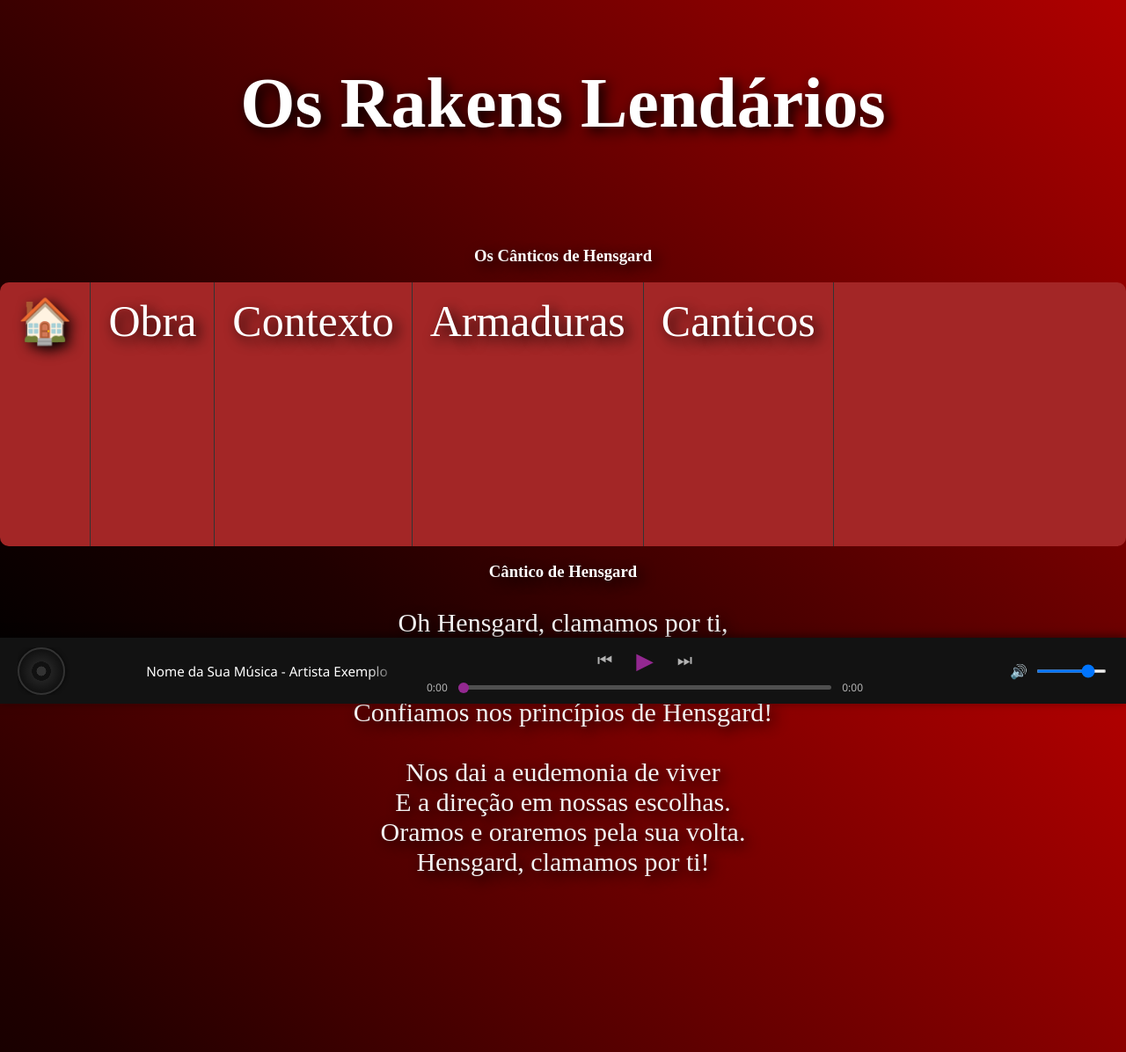
After one commit to jorew/ProjetoRakens, a Node project: template views/canticos.ejs in a window 1280 px wide. The commit adds this page. Shown: the whole page at 88% size. Run offline with Node 20 templates, Linux system fonts and the light colour scheme; the template is opened without the code that fills it, so the values that code supplies are empty; some libraries are stand-ins or nearby versions.

Commit message:
organizando-os-conteudos

```diff
--- a/app.js
+++ b/app.js
@@ -11,7 +11,7 @@ var usersRouter = require('./routes/users');
 var contextRouter = require('./routes/contexto');
 var armRouter = require('./routes/armaduras');
 var detalheRouter = require('./routes/detalhe');
-
+var canticoRouter = require('./routes/canticos');
 
 
 var app = express();
@@ -47,6 +47,7 @@ app.use('/users', usersRouter);
 app.use('/contexto', contextRouter);
 app.use('/armaduras', armRouter);
 app.use('/detalhe', detalheRouter);
+app.use('/canticos', canticoRouter);
 
 // Tratamento 404
 app.use(function(req, res, next) {
--- a/public/stylesheets/styleRL.css
+++ b/public/stylesheets/styleRL.css
@@ -37,6 +37,7 @@ body {
   display: flex;
   flex-direction: row;
   width: 100%;
+  height: 300px;
   border-radius: 10px;
   background-color: #a32626;
   overflow: hidden;
@@ -46,8 +47,9 @@ body {
   color: white;
   text-decoration: none;
   padding: 15px 20px;
-  font-size: 12px;
+  font-size: 50px;
   border-right: 1px solid #333;
+  text-shadow: 5px 5px 15px rgba(0, 0, 1, 1);
 }
 
 .menu a:hover {
@@ -206,8 +208,8 @@ border-color: goldenrod;
 }
 
 .imagem-apresent {
-max-height: 130px;
-max-width: 110px;
+max-height: 250px;
+max-width: 230px;
 padding: 10px;
 border-radius: 60px;
 border-color: goldenrod;
--- /dev/null
+++ b/views/canticos.ejs
@@ -0,0 +1,64 @@
+<!DOCTYPE html>
+<html lang="pt-br">
+<head>
+    <meta charset="UTF-8">
+    <meta name="viewport" content="width=device-width, initial-scale=1.0">
+
+    <!-- Link para o arquivo style.css -->
+
+    <link rel="stylesheet" href="/stylesheets/styleRL.css">
+
+    <script src="/javascripts/contextoA.js" defer></script>
+
+    <title>Contexto</title>
+</head>
+<body>
+
+ <br>
+
+   <h1 class="tituloprin">Os Rakens Lendários</h1>
+
+ <pre>
+
+
+ </pre>
+
+
+ <main>
+ <h3 class="n3-align">Os Cânticos de Hensgard</h3>
+
+  <%- include('./partials/header') %>
+
+
+
+
+            <h3 class="n3-align">Cântico de Hensgard</h3>
+              <p class="p-cont">
+
+              Oh Hensgard, clamamos por ti,<br>
+              Invoquemos seu sagrado nome <br>
+              Para que renove nossa fé, <br>
+              Confiamos nos princípios de Hensgard!<br>
+
+              <br>
+              Nos dai a eudemonia de viver<br>
+              E a direção em nossas escolhas.<br>
+              Oramos e oraremos pela sua volta.<br>
+              Hensgard, clamamos por ti!
+              <p><br>
+
+
+    </div>
+    <pre>
+
+
+
+
+
+
+
+
+    </pre>
+    <%- include('./partials/footer') %>
+</body>
+</main>
--- a/views/partials/header.ejs
+++ b/views/partials/header.ejs
@@ -4,4 +4,5 @@
       <a href="">Obra</a>
       <a href="/contexto">Contexto</a>
       <a href="/armaduras">Armaduras</a>
+      <a href="/canticos">Canticos</a>
     </nav>
```
Also changed, not shown: views/contexto.ejs (+1 -19 lines).
